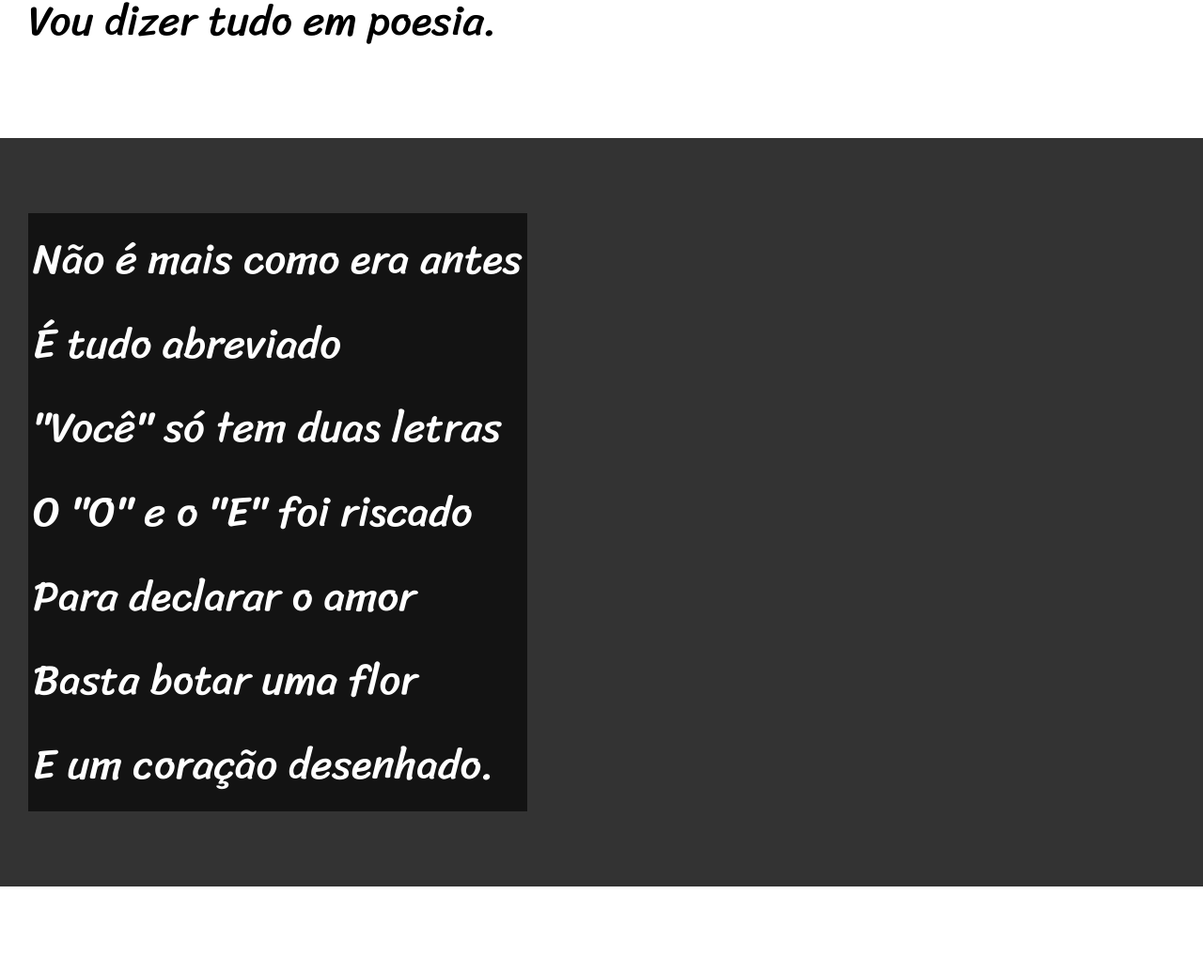
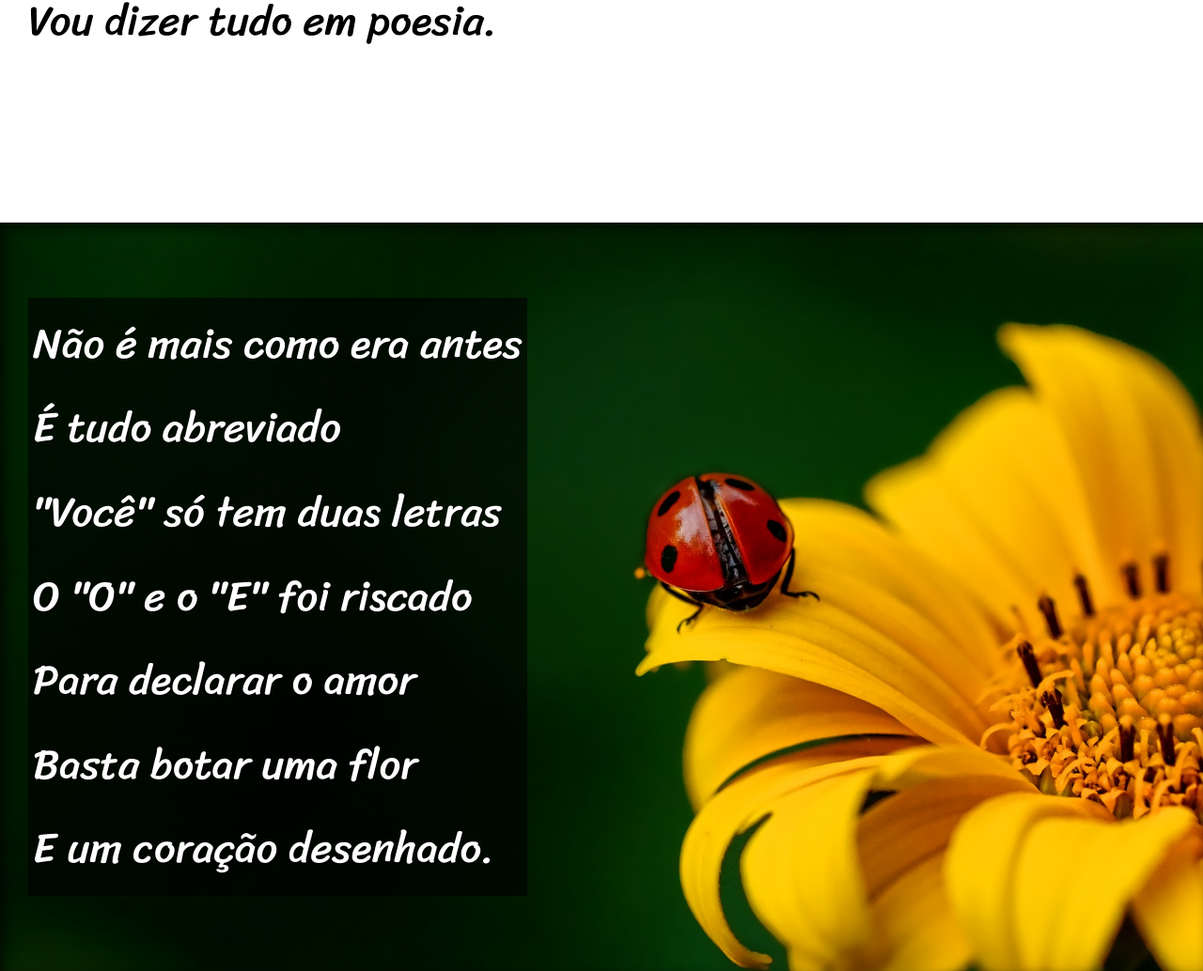
Before and after one commit to williamrochadev/html-css, a plain HTML site: page Exercícios/desafios/d012/index.html in a window 1280 px wide. Shown: the part 900-1934 px from the top of the page at 94% size. Drawn offline with Linux system fonts and the light colour scheme.

Commit message:
finalizacao cordel

```diff
--- a/Exercícios/desafios/d012/estilo/style.css
+++ b/Exercícios/desafios/d012/estilo/style.css
@@ -57,6 +57,10 @@ section{
     font-size: 3.5vw;
 }
 
+section > p {
+    padding-bottom: 2em;
+}
+
 section.normal {
     background-color: white;
     color: black;
@@ -65,12 +69,25 @@ section.normal {
 section.imagem {
     background-color: rgba(51, 51, 51);
     color: white;
+    box-shadow: inset 6px 6px 13px rgba(0, 0, 0, 0.607);
+    background-size: cover;
+    background-attachment: fixed;
 }
 
 section.imagem > p {
     display: inline-block;
     padding: 5px;
     background-color: rgba(0, 0, 0, 0.621);
+    text-shadow: 1px 1px 0px black;
+}
+
+section#img01 {
+    background-image: url(../imagens/background001.jpg);
+    background-position: right center;
+}
+
+section#img02 {
+    background-image: url(../imagens/background002.jpg);
 }
 
 footer {
--- a/Exercícios/desafios/d012/index.html
+++ b/Exercícios/desafios/d012/index.html
@@ -28,7 +28,7 @@
         </p>
     </section>
 
-    <section class="imagem">
+    <section class="imagem" id="img01">
         <p>
             Não é mais como era antes <br>
             É tudo abreviado <br>
@@ -62,7 +62,7 @@
         </p>
     </section>
 
-    <section class="imagem">
+    <section class="imagem" id="img02">
         <p>
             Tenho saudade das cartas <br>
             Escritas com a própria mão <br>
```
